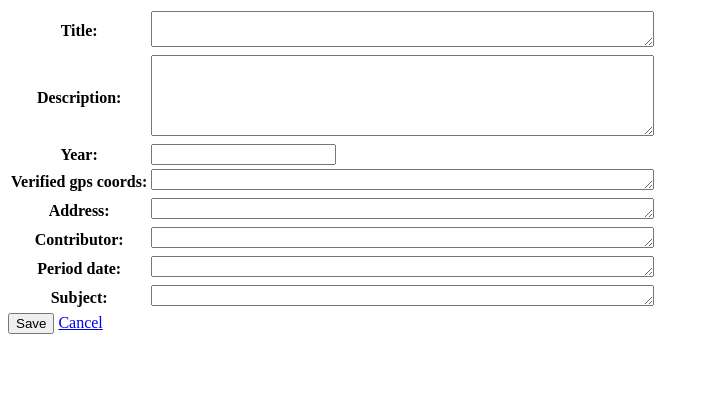
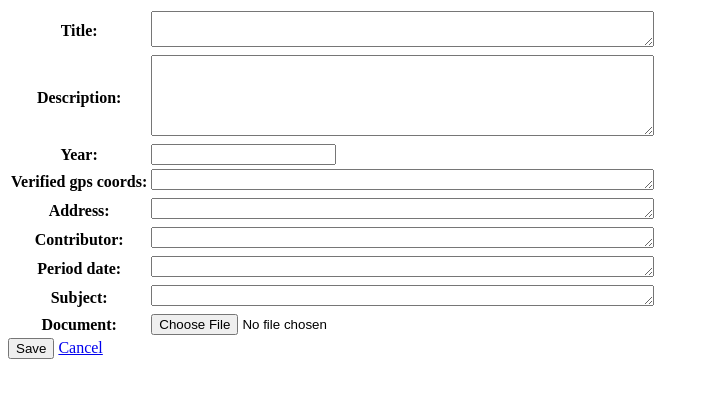
Before and after one commit to jeffb4real/SLHPA-Web-App, a Django app: page /slhpa/add/ in a window 1280 px wide. Shown: the top 398 px of the page, without its empty margins (0-709 px from the left). Run offline with Django 3.2, Linux system fonts and the light colour scheme.

Commit message:
First photo uploads and displays correctly.

```diff
--- a/mysite/slhpa/forms.py
+++ b/mysite/slhpa/forms.py
@@ -38,8 +38,9 @@ class AddPhotoMetadataForm(forms.ModelForm):
             widget=forms.Textarea(attrs={'rows': 1, 'cols': 60}))
     subject = forms.CharField(required=False,
             widget=forms.Textarea(attrs={'rows': 1, 'cols': 60}))
+    document = forms.FileField(required=False)
 
     class Meta:
         model = PhotoRecord
         fields = ('title', 'description', 'year', 'verified_gps_coords',
-                    'address', 'contributor', 'period_date', 'subject')
+                    'address', 'contributor', 'period_date', 'subject', 'document')
--- a/mysite/slhpa/models.py
+++ b/mysite/slhpa/models.py
@@ -17,6 +17,10 @@ class PhotoRecord(models.Model):
     address = models.CharField(max_length=100, null=True)
     contributor = models.CharField(max_length=1000, null=True)
     description = models.CharField(max_length=2000)
+
+    # This is only used to make the form provide an upload button.
+    document = models.FileField(null=True)
+
     geo_coord_original = models.CharField(max_length=100, null=True)
     geo_coord_UTM = models.CharField(max_length=100, null=True)
     period_date = models.CharField(max_length=100, null=True)
@@ -29,7 +33,7 @@ class PhotoRecord(models.Model):
     verified_gps_coords = models.CharField(max_length=100, null=True)
     year = models.IntegerField(null=True)
 
-    # This should show enough information in the debugger.
+    # This should show enough information in the debugger, admin console, etc.
     def __str__(self):
         return self.resource_name + " : " + self.title
 
--- a/mysite/slhpa/templates/slhpa/add.html
+++ b/mysite/slhpa/templates/slhpa/add.html
@@ -2,7 +2,7 @@
 <html lang="en">
 <body>
     {% block content %}
-        <form action="" method="post">
+        <form action="" method="post" enctype="multipart/form-data">
             {% csrf_token %}
             <table>
                 {{ form.as_table }}
--- a/mysite/slhpa/views.py
+++ b/mysite/slhpa/views.py
@@ -13,6 +13,7 @@ from django.urls import reverse
 from .models import PhotoRecord, KeyValueRecord
 from .forms import EditPhotoMetadataForm, AddPhotoMetadataForm
 from .tables import PhotoTable
+from .templatetags.photodir import getdir
 from django_tables2 import RequestConfig
 
 
@@ -97,14 +98,23 @@ def add(request):
         record.save()
         return current_name
 
+    def handle_uploaded_file(resource_name, f):
+        if f:
+            dir = getdir(resource_name) + '/'
+            path_to_file = settings.BASE_DIR + '/slhpa/static/slhpa/images/photos/' + dir + resource_name + '.jpg'
+            with open(path_to_file, 'wb+') as destination:
+                for chunk in f.chunks():
+                    destination.write(chunk)
+
     if request.method == 'POST':
-        form = AddPhotoMetadataForm(request.POST)
+        form = AddPhotoMetadataForm(request.POST, request.FILES)
         if form.is_valid():
             photo = PhotoRecord()
             photo.resource_name = get_next_resource_name()
             load_photo_record(photo, form)
             photo.save()
-        return HttpResponseRedirect('/slhpa/detail/' + photo.resource_name + '/')
+            handle_uploaded_file(photo.resource_name, request.FILES['document'])
+            return HttpResponseRedirect('/slhpa/detail/' + photo.resource_name + '/')
     else:
         form = AddPhotoMetadataForm()
         return render(request, 'slhpa/add.html', {'form': form})
```
Also changed, not shown: mysite/slhpa/migrations/0009_document.py (added), mysite/slhpa/migrations/0010_auto_20190308_1255.py (added).
